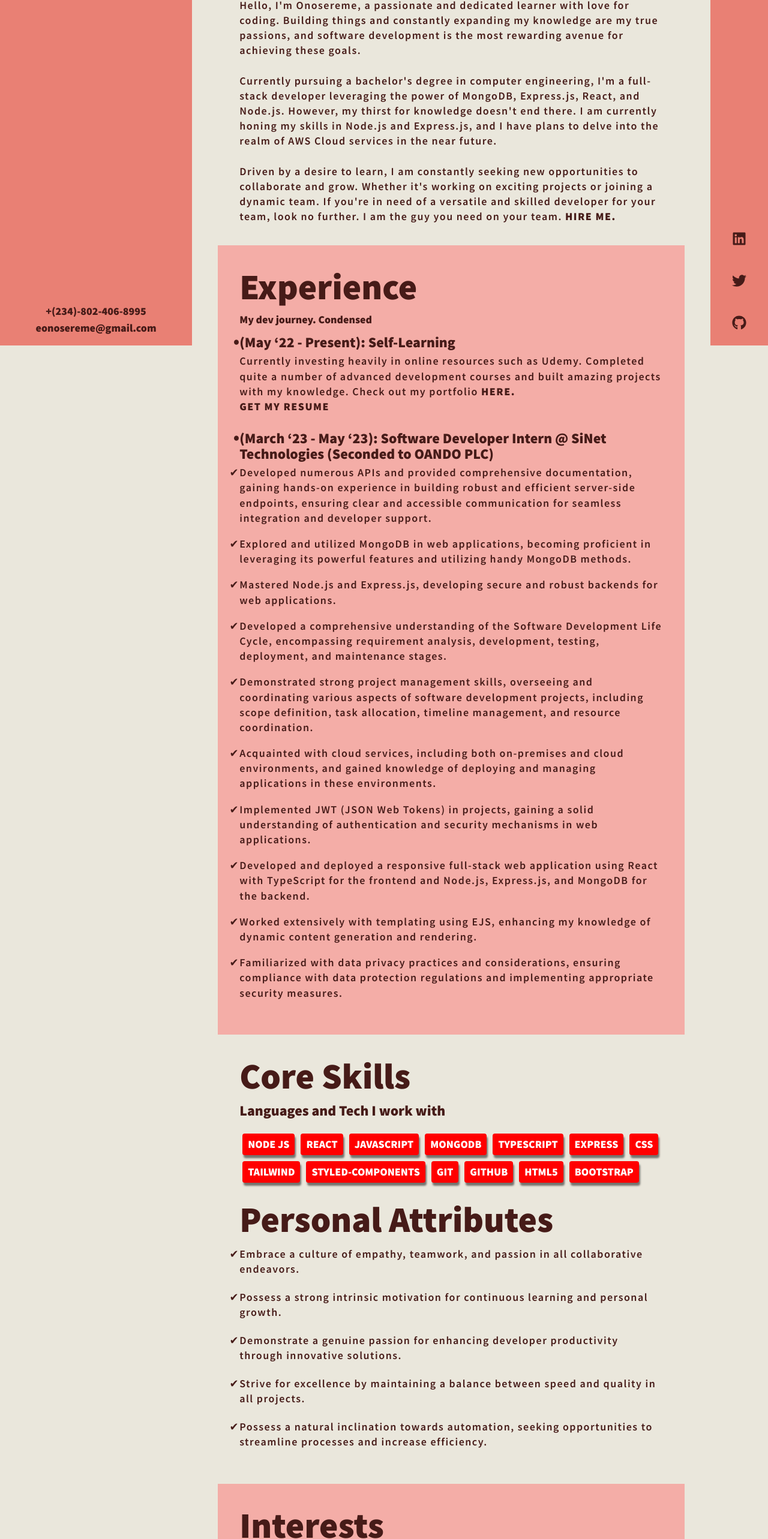
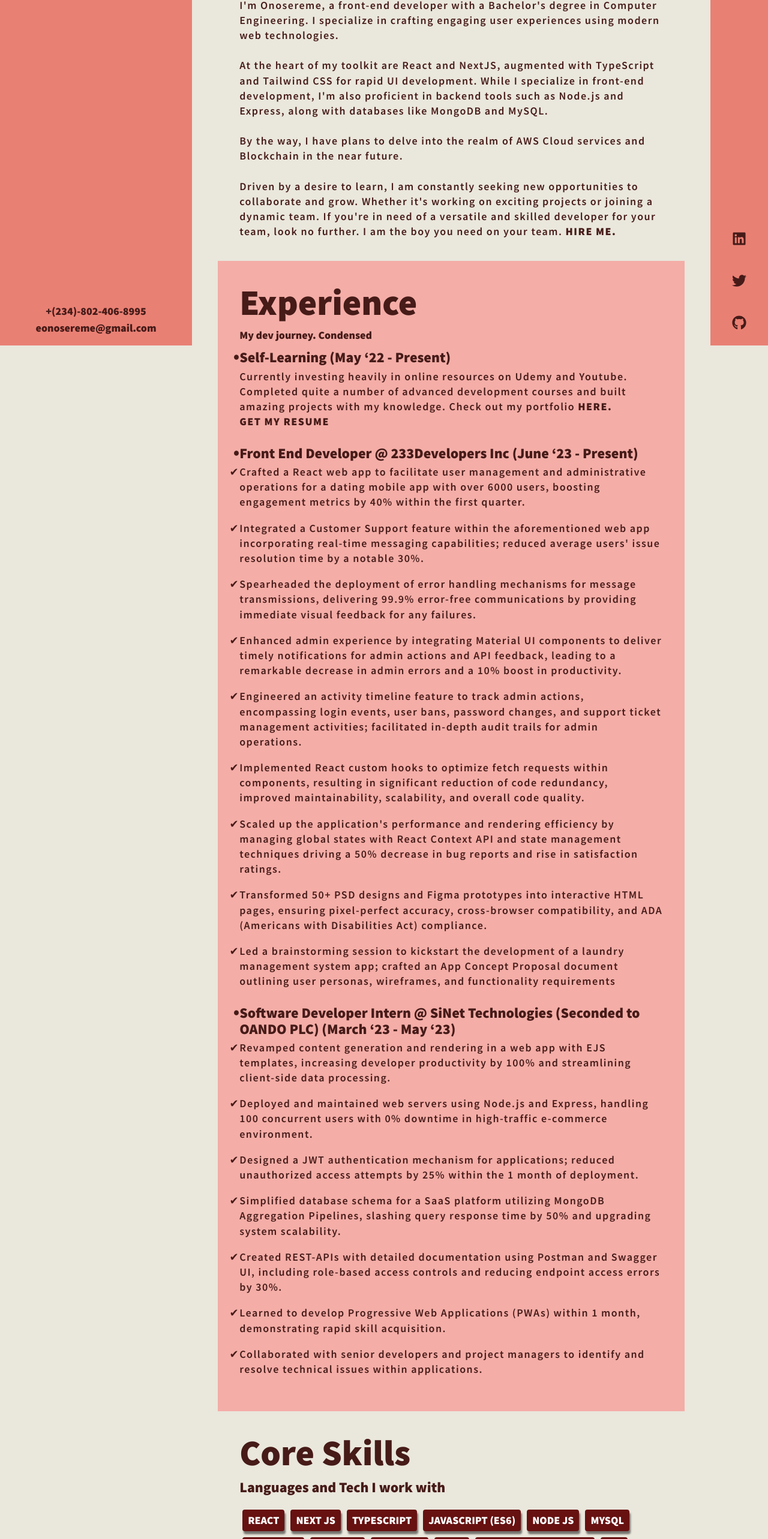
Before and after one commit to onoseremejohn/portfolio, a React (Vite) app: page /profile in a window 1280 px wide. Shown: the part 224-2790 px from the top of the page at 60% size. Built offline with nearby package versions, Linux system fonts and the light colour scheme.

Commit message:
updated resume and experiences

```diff
--- a/src/components/RightSide.jsx
+++ b/src/components/RightSide.jsx
@@ -13,7 +13,7 @@ const RightSide = () => {
       </button>
       <div>
         <a
-          href='https://www.linkedin.com/in/onosereme-emuemhonjie-5a5454161/'
+          href='https://www.linkedin.com/in/onoseremejohn/'
           target='_blank'
         >
           <button>
--- a/src/css/mobile.css
+++ b/src/css/mobile.css
@@ -319,9 +319,15 @@ ul.experiences > li > h3 {
   padding: 0.5em 0.5em;
   color: white;
   border-radius: var(--mainBorderRadius);
-  background: red;
+  background: #671111;
   font-weight: bold;
   box-shadow: var(--lightShadow);
+  cursor: default;
+  transition: var(--mainTransition);
+}
+
+.profile article > div span:hover{
+  box-shadow: none;
 }
 
 .h3 {
@@ -339,6 +345,7 @@ ul.experiences > li > h3 {
   grid-template-rows: repeat(9, 50px);
   transition: var(--mainTransition);
   font-size: var(--fs-h3);
+  cursor: default;
 }
 
 .interest-grid-el:first-child {
--- a/src/pages/LargeScreen/HomeLarge.jsx
+++ b/src/pages/LargeScreen/HomeLarge.jsx
@@ -4,22 +4,22 @@ import { useGlobalContext } from "../../Context";
 const HomeLarge = () => {
   const { Type } = useGlobalContext();
   return (
-    <div className='homelarge'>
+    <div className="homelarge">
       <div>
-        <img className='mainimage' src={onos} alt='onos' />
+        <img className="mainimage" src={onos} alt="onos" />
         <article>
           <h3>
             Two things: <Type />
           </h3>
           <h2>Onosereme Emuemhonjie</h2>
-          <p>Software Developer</p>
-          <Link to='profile'>
-            <button className='home-btn'>view my profile</button>
+          <p>Front End Developer</p>
+          <Link to="profile">
+            <button className="home-btn">view my profile</button>
           </Link>
         </article>
       </div>
-      <button className='home-btn resume'>
-        <a href="./Onosereme's_Resume.pdf" download>
+      <button className="home-btn resume">
+        <a href="./OnoseremeEmuemhonjieResume.pdf" download>
           DOWNLOAD RESUME
         </a>
       </button>
--- a/src/pages/MobileScreen/HomeMobile.jsx
+++ b/src/pages/MobileScreen/HomeMobile.jsx
@@ -19,7 +19,7 @@ const HomeMobile = () => {
         </div>
         <div className="name">
           <h2>Onosereme Emuemhonjie</h2>
-          <p>Software Developer</p>
+          <p>Front End Developer</p>
           <Link to="profile">
             <button className="home-btn">view my profile</button>
           </Link>
--- a/src/pages/Profile.jsx
+++ b/src/pages/Profile.jsx
@@ -10,22 +10,26 @@ const Profile = () => {
         </h3>
         <h2>About Me</h2>
         <p className="profile-writeup">
-          Hello, I'm Onosereme, a passionate and dedicated learner with love for
-          coding. Building things and constantly expanding my knowledge are my
-          true passions, and software development is the most rewarding avenue
-          for achieving these goals. <br />
+          I'm Onosereme, a front-end developer with a Bachelor's degree in
+          Computer Engineering. I specialize in crafting engaging user
+          experiences using modern web technologies.
           <br />
-          Currently pursuing a bachelor's degree in computer engineering, I'm a
-          full-stack developer leveraging the power of MongoDB, Express.js,
-          React, and Node.js. However, my thirst for knowledge doesn't end
-          there. I am currently honing my skills in Node.js and Express.js, and
-          I have plans to delve into the realm of AWS Cloud services in the near
-          future. <br />
+          <br />
+          At the heart of my toolkit are React and NextJS, augmented with
+          TypeScript and Tailwind CSS for rapid UI development. While I
+          specialize in front-end development, I'm also proficient in backend
+          tools such as Node.js and Express, along with databases like MongoDB
+          and MySQL.
+          <br />
+          <br />
+          By the way, I have plans to delve into the realm of AWS Cloud services
+          and Blockchain in the near future.
+          <br />
           <br />
           Driven by a desire to learn, I am constantly seeking new opportunities
           to collaborate and grow. Whether it's working on exciting projects or
           joining a dynamic team. If you're in need of a versatile and skilled
-          developer for your team, look no further. I am the guy you need on
+          developer for your team, look no further. I am the boy you need on
           your team.{" "}
           <Link
             to="/contact"
@@ -42,11 +46,12 @@ const Profile = () => {
         </h3>
         <ul className="experiences">
           <li>
-            <h3>(May ‘22 - Present): Self-Learning</h3>
+            <h3>Self-Learning (May ‘22 - Present)</h3>
             <div className="profile-writeup">
-              Currently investing heavily in online resources such as Udemy.
-              Completed quite a number of advanced development courses and built
-              amazing projects with my knowledge. Check out my portfolio{" "}
+              Currently investing heavily in online resources on Udemy and
+              Youtube. Completed quite a number of advanced development courses
+              and built amazing projects with my knowledge. Check out my
+              portfolio{" "}
               <Link
                 to="/portfolio"
                 style={{ fontWeight: "bold", textTransform: "uppercase" }}
@@ -56,7 +61,7 @@ const Profile = () => {
               <br />
               <a
                 style={{ fontWeight: "bold", cursor: "pointer" }}
-                href="./Onosereme's_Resume.pdf"
+                href="./OnoseremeEmuemhonjieResume.pdf"
                 download
               >
                 GET MY RESUME
@@ -65,61 +70,106 @@ const Profile = () => {
           </li>
           <li>
             <h3>
-              (March ‘23 - May ‘23): Software Developer Intern @ SiNet
-              Technologies (Seconded to OANDO PLC)
+              Front End Developer @ 233Developers Inc (June ‘23 - Present)
             </h3>
             <div className="profile-writeup">
               <ul className="styled-list">
                 <li>
-                  Developed numerous APIs and provided comprehensive
-                  documentation, gaining hands-on experience in building robust
-                  and efficient server-side endpoints, ensuring clear and
-                  accessible communication for seamless integration and
-                  developer support.
+                  Crafted a React web app to facilitate user management and
+                  administrative operations for a dating mobile app with over
+                  6000 users, boosting engagement metrics by 40% within the
+                  first quarter.
                 </li>
                 <li>
-                  Explored and utilized MongoDB in web applications, becoming
-                  proficient in leveraging its powerful features and utilizing
-                  handy MongoDB methods.
+                  Integrated a Customer Support feature within the
+                  aforementioned web app incorporating real-time messaging
+                  capabilities; reduced average users' issue resolution time by
+                  a notable 30%.
                 </li>
                 <li>
-                  Mastered Node.js and Express.js, developing secure and robust
-                  backends for web applications.
+                  Spearheaded the deployment of error handling mechanisms for
+                  message transmissions, delivering 99.9% error-free
+                  communications by providing immediate visual feedback for any
+                  failures.
                 </li>
                 <li>
-                  Developed a comprehensive understanding of the Software
-                  Development Life Cycle, encompassing requirement analysis,
-                  development, testing, deployment, and maintenance stages.
+                  Enhanced admin experience by integrating Material UI
+                  components to deliver timely notifications for admin actions
+                  and API feedback, leading to a remarkable decrease in admin
+                  errors and a 10% boost in productivity.
                 </li>
                 <li>
-                  Demonstrated strong project management skills, overseeing and
-                  coordinating various aspects of software development projects,
-                  including scope definition, task allocation, timeline
-                  management, and resource coordination.
+                  Engineered an activity timeline feature to track admin
+                  actions, encompassing login events, user bans, password
+                  changes, and support ticket management activities; facilitated
+                  in-depth audit trails for admin operations.
                 </li>
                 <li>
-                  Acquainted with cloud services, including both on-premises and
-                  cloud environments, and gained knowledge of deploying and
-                  managing applications in these environments.
+                  Implemented React custom hooks to optimize fetch requests
+                  within components, resulting in significant reduction of code
+                  redundancy, improved maintainability, scalability, and overall
+                  code quality.
                 </li>
                 <li>
-                  Implemented JWT (JSON Web Tokens) in projects, gaining a solid
-                  understanding of authentication and security mechanisms in web
-                  applications.
+                  Scaled up the application's performance and rendering
+                  efficiency by managing global states with React Context API
+                  and state management techniques driving a 50% decrease in bug
+                  reports and rise in satisfaction ratings.
                 </li>
                 <li>
-                  Developed and deployed a responsive full-stack web application
-                  using React with TypeScript for the frontend and Node.js,
-                  Express.js, and MongoDB for the backend.
+                  Transformed 50+ PSD designs and Figma prototypes into
+                  interactive HTML pages, ensuring pixel-perfect accuracy,
+                  cross-browser compatibility, and ADA (Americans with
+                  Disabilities Act) compliance.
                 </li>
                 <li>
-                  Worked extensively with templating using EJS, enhancing my
-                  knowledge of dynamic content generation and rendering.
+                  Led a brainstorming session to kickstart the development of a
+                  laundry management system app; crafted an App Concept Proposal
+                  document outlining user personas, wireframes, and
+                  functionality requirements
+                </li>
+              </ul>
+            </div>
+          </li>
+          <li>
+            <h3>
+              Software Developer Intern @ SiNet Technologies (Seconded to OANDO
+              PLC) (March ‘23 - May ‘23)
+            </h3>
+            <div className="profile-writeup">
+              <ul className="styled-list">
+                <li>
+                  Revamped content generation and rendering in a web app with
+                  EJS templates, increasing developer productivity by 100% and
+                  streamlining client-side data processing.
                 </li>
                 <li>
-                  Familiarized with data privacy practices and considerations,
-                  ensuring compliance with data protection regulations and
-                  implementing appropriate security measures.
+                  Deployed and maintained web servers using Node.js and Express,
+                  handling 100 concurrent users with 0% downtime in high-traffic
+                  e-commerce environment.
+                </li>
+                <li>
+                  Designed a JWT authentication mechanism for applications;
+                  reduced unauthorized access attempts by 25% within the 1 month
+                  of deployment.
+                </li>
+                <li>
+                  Simplified database schema for a SaaS platform utilizing
+                  MongoDB Aggregation Pipelines, slashing query response time by
+                  50% and upgrading system scalability.
+                </li>
+                <li>
+                  Created REST-APIs with detailed documentation using Postman
+                  and Swagger UI, including role-based access controls and
+                  reducing endpoint access errors by 30%.
+                </li>
+                <li>
+                  Learned to develop Progressive Web Applications (PWAs) within
+                  1 month, demonstrating rapid skill acquisition.
+                </li>
+                <li>
+                  Collaborated with senior developers and project managers to
+                  identify and resolve technical issues within applications.
                 </li>
               </ul>
             </div>
@@ -131,33 +181,36 @@ const Profile = () => {
         <h2>Core Skills</h2>
         <h3 className="h3">Languages and Tech I work with</h3>
         <div style={{ marginBottom: "1em" }}>
+          <span>REACT</span>
+          <span>NEXT JS</span>
+          <span>TYPESCRIPT</span>
+          <span>JAVASCRIPT (ES6)</span>
           <span>NODE JS</span>
-          <span>REACT</span>
-          <span>JAVASCRIPT</span>
+          <span>MYSQL</span>
           <span>MONGODB</span>
-          <span>TYPESCRIPT</span>
           <span>EXPRESS</span>
-          <span>CSS</span>
           <span>TAILWIND</span>
+          <span>CSS3</span>
           <span>STYLED-COMPONENTS</span>
           <span>GIT</span>
           <span>GITHUB</span>
+          <span>GULP</span>
           <span>HTML5</span>
           <span>BOOTSTRAP</span>
         </div>
         <h2>Personal Attributes</h2>
         <ul className="profile-writeup personal-attributes styled-list">
           <li>
-            Embrace a culture of empathy, teamwork, and passion in all
-            collaborative endeavors.
+            Embrace a culture of teamwork and passion in all collaborative
+            endeavors.
           </li>
           <li>
-            Possess a strong intrinsic motivation for continuous learning and
-            personal growth.
+            Possess a strong motivation for continuous learning and personal
+            growth.
           </li>
           <li>
-            Demonstrate a genuine passion for enhancing developer productivity
-            through innovative solutions.
+            Demonstrate passion for enhancing developer productivity through
+            innovative solutions.
           </li>
           <li>
             Strive for excellence by maintaining a balance between speed and
@@ -181,16 +234,16 @@ const Profile = () => {
             <p>Music</p>
           </div>
           <div className="interest-grid-el interest-grid-el-three">
-            <p>Design</p>
+            <p>Movies</p>
           </div>
           <div className="interest-grid-el interest-grid-el-four">
-            <p>Non-FPS Games</p>
+            <p>Video Games</p>
           </div>
           <div className="interest-grid-el interest-grid-el-two">
             <p>Internet of Things</p>
           </div>
           <div className="interest-grid-el interest-grid-el-six">
-            <p>Documentary</p>
+            <p>Documentary / Research</p>
           </div>
         </div>
       </article>
```
Also changed, not shown: src/components/Header.jsx (+4 -4 lines), 2 other files (tests, documents, lock files or other folders).
